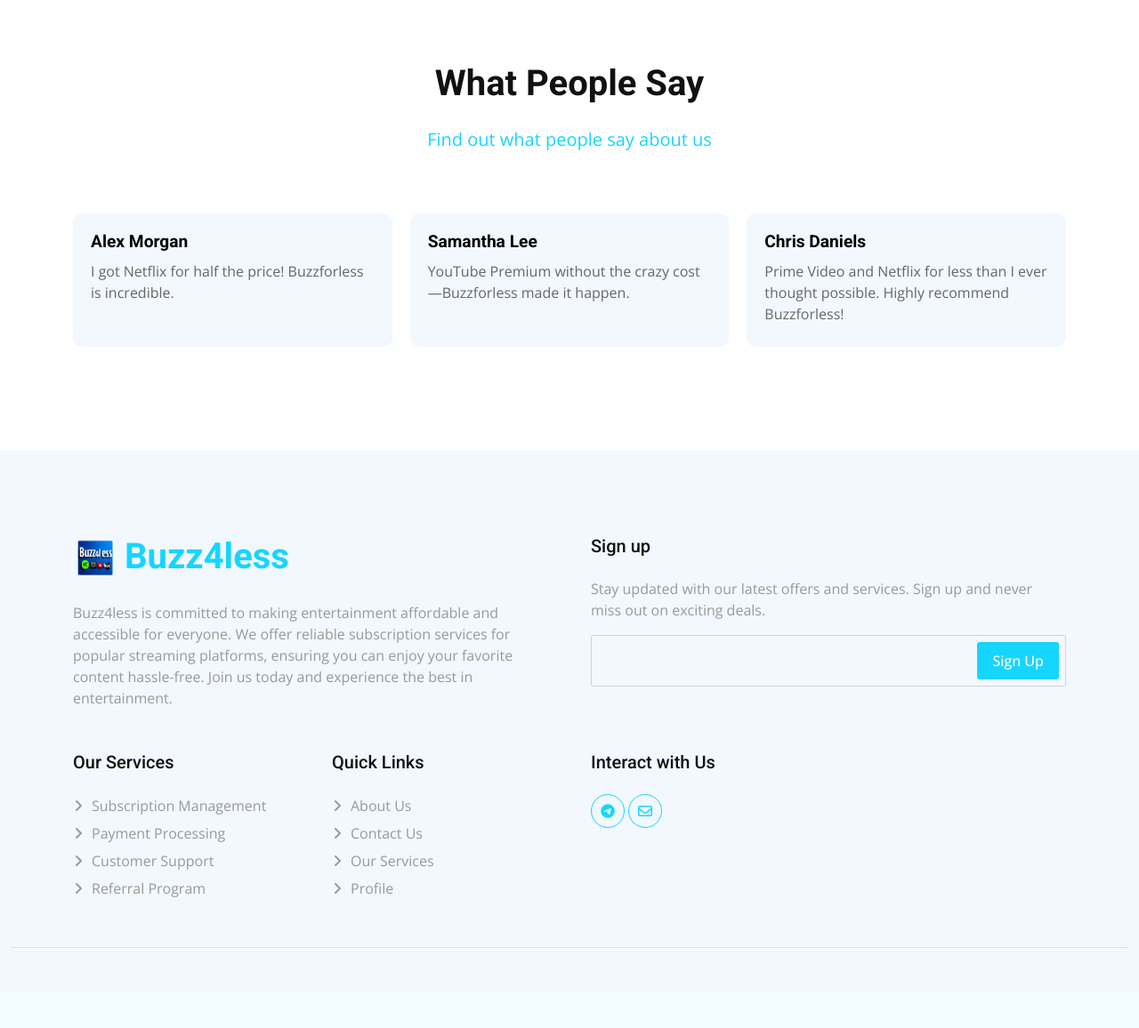
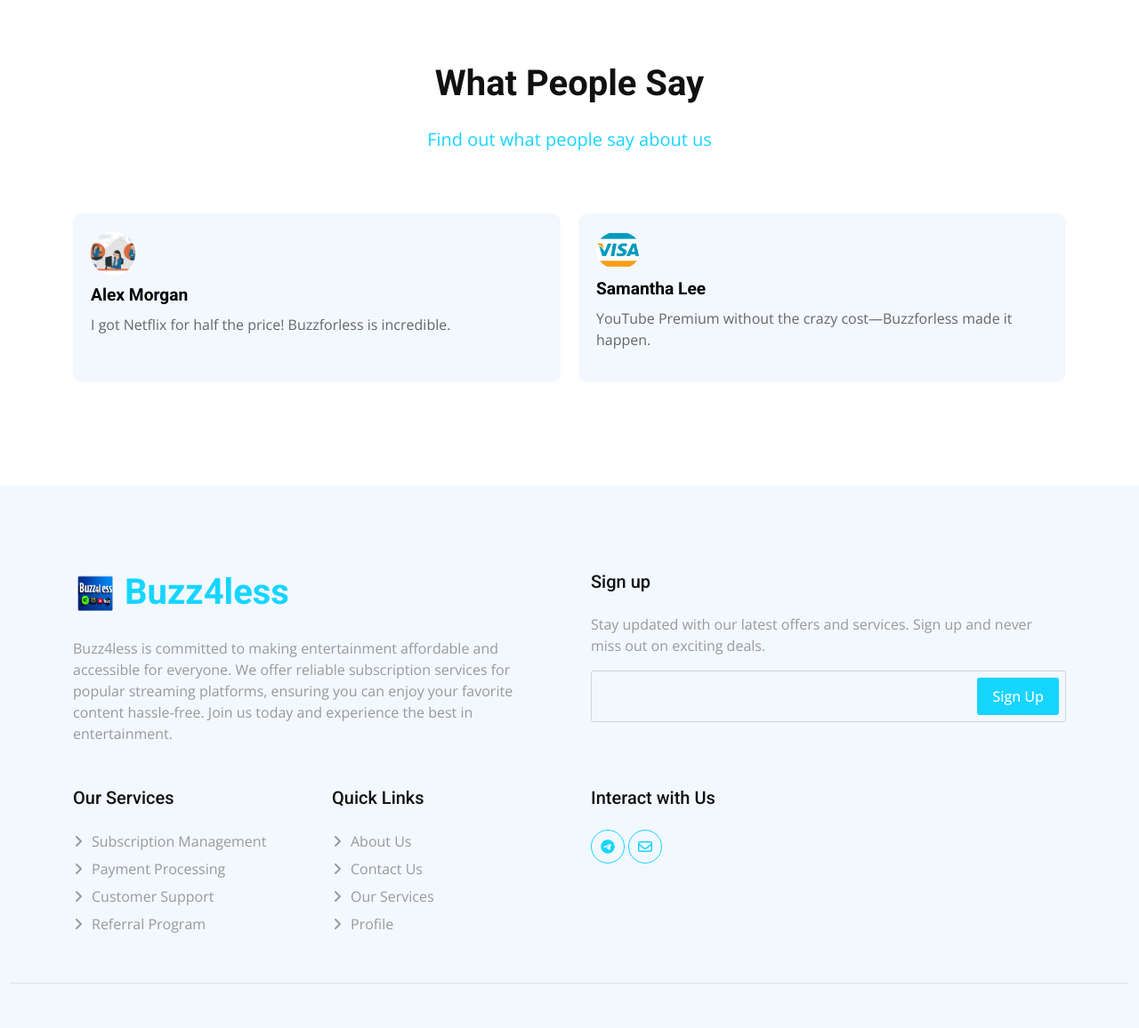
Before and after one commit to Okpara007/buzz4less, a Django app: page / in a window 1280 px wide. Shown: the part 2155-3311 px from the top of the page at 89% size. Before the commit the page ends 3221 px from the top, so only its background shows below. Run offline with Django 5.2, Linux system fonts and the light colour scheme; data that the repository does not hold is empty; some libraries are stand-ins or nearby versions.

Commit message:
removed some images and added an image to the testimonial design

```diff
--- a/templates/pages/index.html
+++ b/templates/pages/index.html
@@ -28,7 +28,7 @@
         flex-direction: column;
         justify-content: flex-start;
         align-items: flex-start;
-        height: 150px;
+        height: 190px;
         overflow: hidden;
     }
 
@@ -46,6 +46,14 @@
         text-align: left;
         width: 100%;
         line-height: 1.5;
+    }
+
+    .testimonial-img {
+        width: 50px; /* Adjust the size */
+        height: 50px; /* Adjust the size */
+        border-radius: 50%; /* Makes the image circular */
+        margin-bottom: 10px; /* Adds spacing between the image and text */
+        object-fit: cover; /* Ensures the image fits well */
     }
 </style>
 
@@ -205,20 +213,55 @@
                 <div class="swiper">
                     <div class="swiper-wrapper">
                         <div class="swiper-slide">
+                            <img src="{% static 'img/Erklärvideo erstellen lassen.jpg' %}" alt="User Image" class="testimonial-img">
                             <h3>Alex Morgan</h3>
                             <p>I got Netflix for half the price! Buzzforless is incredible.</p>
                         </div>
                         <div class="swiper-slide">
+                            <img src="{% static 'img/payment-1.png' %}" alt="User Image" class="testimonial-img">
                             <h3>Samantha Lee</h3>
                             <p>YouTube Premium without the crazy cost—Buzzforless made it happen.</p>
                         </div>
                         <div class="swiper-slide">
+                            <img src="{% static 'img/payment-2.png' %}" alt="User Image" class="testimonial-img">
                             <h3>Chris Daniels</h3>
                             <p>Prime Video and Netflix for less than I ever thought possible. Highly recommend Buzzforless!</p>
                         </div>
                         <div class="swiper-slide">
+                            <img src="{% static 'img/payment-4.png' %}" alt="User Image" class="testimonial-img">
                             <h3>Emily Carter</h3>
                             <p>Buzzforless gave me access to Netflix, Spotify, and Prime Video all in one place at a fraction of the cost.</p>
+                        </div>
+                        <div class="swiper-slide">
+                            <img src="{% static 'img/Erklärvideo erstellen lassen.jpg' %}" alt="User Image" class="testimonial-img">
+                            <h3>James O’Neill</h3>
+                            <p>Listening to music on Tidal and watching Netflix has never been more affordable. Thank you, Buzzforless!</p>
+                        </div>
+                        <div class="swiper-slide">
+                            <img src="{% static 'img/Erklärvideo erstellen lassen.jpg' %}" alt="User Image" class="testimonial-img">
+                            <h3>Patricia Gomez</h3>
+                            <p>Finally, I can enjoy YouTube Premium without those annoying ads, and it’s so cheap!</p>
+                        </div>
+                        <div class="swiper-slide">
+                            <img src="{% static 'img/Erklärvideo erstellen lassen.jpg' %}" alt="User Image" class="testimonial-img">
+                            <h3>Ryan Brooks</h3>
+                            <p>Prime Video, Spotify, and even Tidal—Buzzforless is the real deal!</p>
+                        </div>
+                        <div class="swiper-slide">
+                            <img src="{% static 'img/Erklärvideo erstellen lassen.jpg' %}" alt="User Image" class="testimonial-img">
+                            <h3>Sophia Adams</h3>
+                            <p>Netflix and YouTube Premium for less than I pay for coffee. Buzzforless is amazing!</p>
+                        </div>
+                        <div class="swiper-slide">
+                            <img src="{% static 'img/Erklärvideo erstellen lassen.jpg' %}" alt="User Image" class="testimonial-img">
+                            <h3>Olivia Martinez</h3>
+                            <p>I got my whole family on Prime Video and Netflix with Buzzforless. Great service!</p>
+                        </div>
+                        <div class="swiper-slide">
+                            <img src="{% static 'img/Erklärvideo erstellen lassen.jpg' %}" alt="User Image" class="testimonial-img">
+                            <h3>Michael Rivera</h3>
+                            <p>Buzzforless made Tidal affordable, and now I enjoy my high-quality music without stress!”
+                                – Grace Johnson</p>
                         </div>
                     </div>
                 </div>
@@ -246,7 +289,7 @@
             breakpoints: {
                 // Breakpoints for responsive behavior
                 992: {
-                    slidesPerView: 3, // 3 slides for large screens
+                    slidesPerView: 2, // 3 slides for large screens
                 },
                 768: {
                     slidesPerView: 2, // 2 slides for tablets
```
Also changed, not shown: buzz4less/static/img/about.png (deleted), buzz4less/static/img/hero-1.png (deleted), buzz4less/static/img/hero-2.png (deleted), buzz4less/static/img/icon-10.png (deleted), buzz4less/static/img/icon-2.png (deleted), buzz4less/static/img/icon-3.png (deleted), buzz4less/static/img/icon-4.png (deleted), buzz4less/static/img/icon-5.png (deleted), buzz4less/static/img/icon-6.png (deleted), buzz4less/static/img/icon-7.png (deleted), buzz4less/static/img/icon-8.png (deleted), buzz4less/static/img/icon-9.png (deleted), buzz4less/static/img/old-icon-1.png (deleted), buzz4less/static/img/payment-3.png (deleted).
